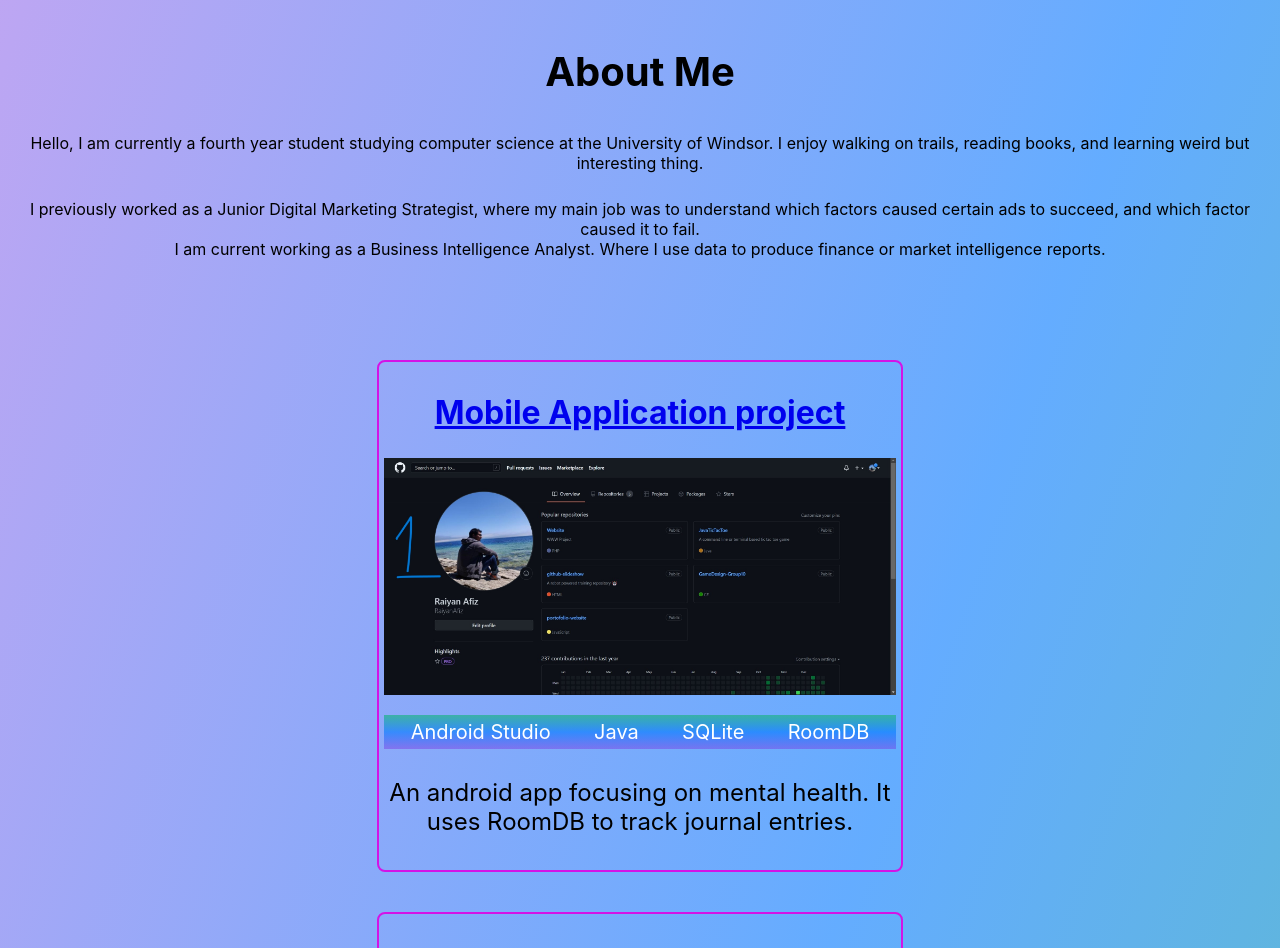
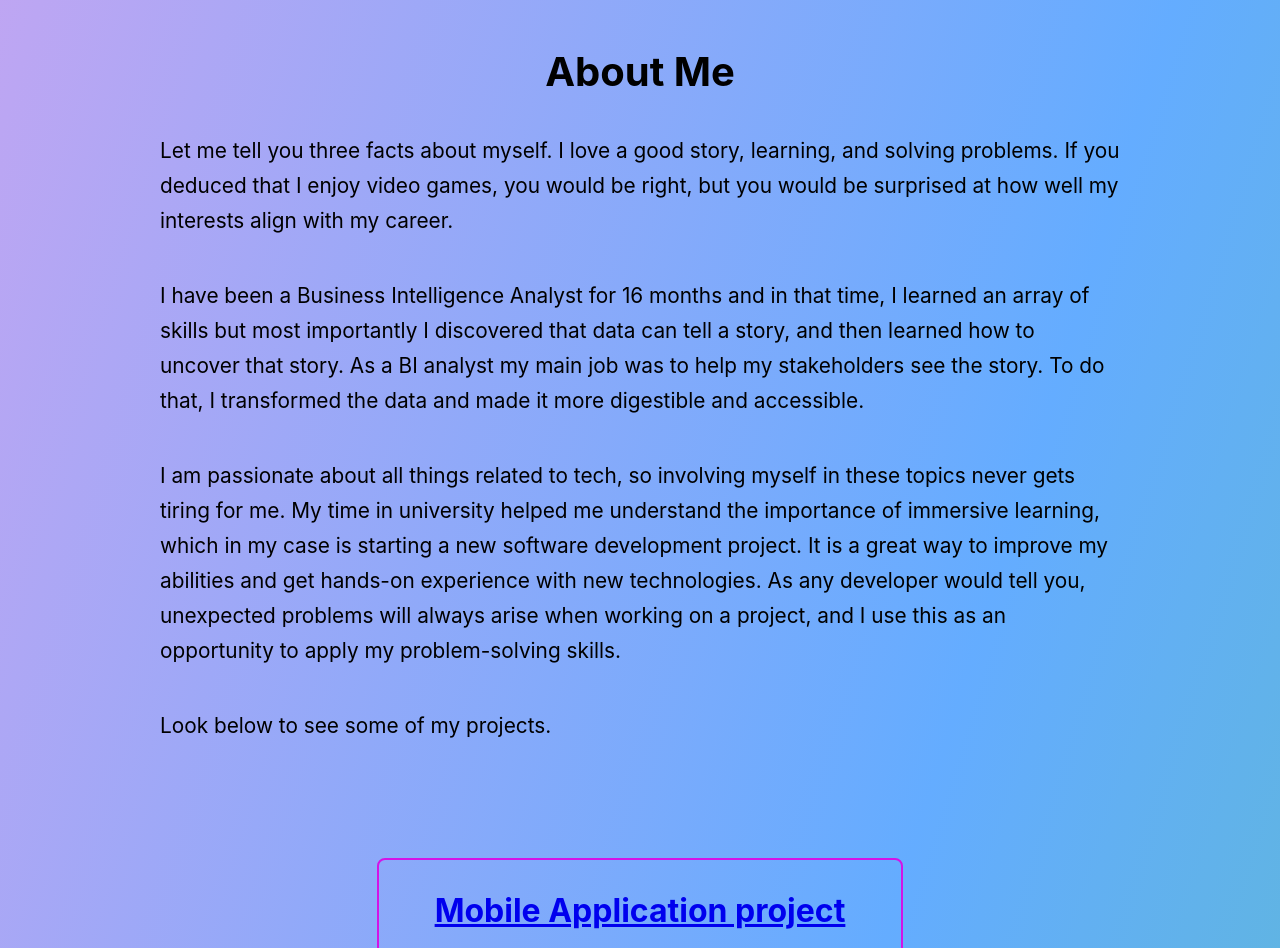
Before and after one commit to RaiyanAfiz/portofolio-website, a React (Create React App) app: page / in a window 1280 px wide. Shown: the part 340-1288 px from the top of the page. Built offline with nearby package versions, Linux system fonts and the light colour scheme.

Commit message:
Updates About me

```diff
--- a/src/components/About.js
+++ b/src/components/About.js
@@ -3,17 +3,31 @@ const About = () => {
         <div>
             <br/><br/><br/>
             <h1 id="about-title">About Me</h1>
+
             <p id="about-body">
-                Hello, I am currently a fourth year student studying computer science at the University of Windsor.
-                I enjoy walking on trails, reading books, and learning weird but interesting thing.
+                Let me tell you three facts about myself. I love a good story, learning, and solving problems. If you deduced that I
+                enjoy video games, you would be right, but you would be surprised at how well my interests align with my career.
             </p>
 
             <p id="about-body">
-                I previously worked as a Junior Digital Marketing Strategist, where my main job was to understand
-                which factors caused certain ads to succeed, and which factor caused it to fail. <br/>
-                I am current working as a Business Intelligence Analyst. Where I use data to produce finance or market intelligence
-                reports.
+                I have been a Business Intelligence Analyst for 16 months and in that time, I learned an array of skills but most
+                importantly I discovered that data can tell a story, and then learned how to uncover that story. As a BI analyst my
+                main job was to help my stakeholders see the story. To do that, I transformed the data and made it more digestible and
+                accessible.
             </p>
+
+            <p id="about-body">
+                I am passionate about all things related to tech, so involving myself in these topics never gets tiring for me.
+                My time in university helped me understand the importance of immersive learning, which in my case is starting a new
+                software development project. It is a great way to improve my abilities and get hands-on experience with new technologies.
+                As any developer would tell you, unexpected problems will always arise when working on a project, and I use this as an
+                opportunity to apply my problem-solving skills.
+            </p>
+
+            <p id="about-body">
+                Look below to see some of my projects.
+            </p>
+
             <br/><br/><br/>
         </div>
     )
--- a/src/index.css
+++ b/src/index.css
@@ -79,7 +79,11 @@ code {
 }
 
 #about-body {
-  text-align: center;
+  width: 75%;
+  margin: auto;
+  line-height: 35px;
+  margin-bottom: 30px;
+  font-size: 130%;
   padding:5px;
 }
 
```
